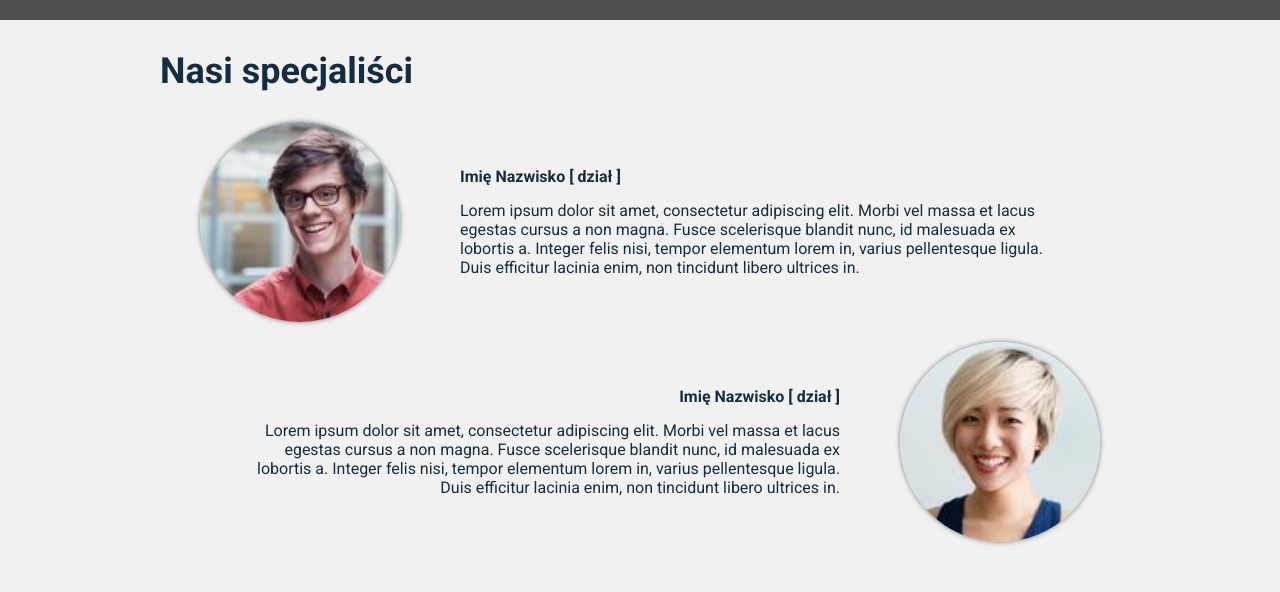
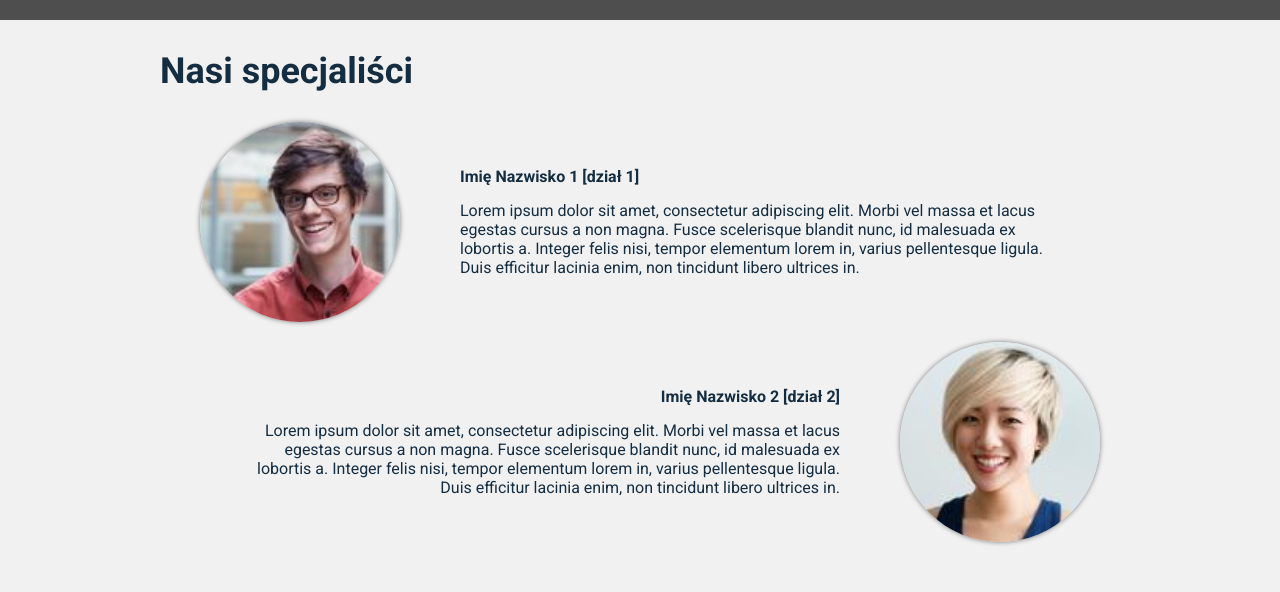
Before and after one commit to MichalMiemus/ProjektReact1, a React (Vite) app: page / in a window 1280 px wide. Shown: the part 780-1372 px from the top of the page. Built offline with nearby package versions, Linux system fonts and the light colour scheme; grey boxes are pictures that could not be loaded.

Commit message:
employee list gen

```diff
--- a/src/App.css
+++ b/src/App.css
@@ -164,7 +164,7 @@ body {
 
 /* container for employee description */
 .info-container {
-  order: 2;
+  order: 1;
   flex: 0;
   width: 100%;
 }
--- a/src/components/About.jsx
+++ b/src/components/About.jsx
@@ -1,5 +1,23 @@
 import React from "react";
+import Employee from "./Employee";
 import "../App.css";
+
+const employees = [
+  {
+    name: "Imię Nazwisko 1",
+    position: "dział 1",
+    description:
+      "Lorem ipsum dolor sit amet, consectetur adipiscing elit. Morbi vel massa et lacus egestas cursus a non magna. Fusce scelerisque blandit nunc, id malesuada ex lobortis a. Integer felis nisi, tempor elementum lorem in, varius pellentesque ligula. Duis efficitur lacinia enim, non tincidunt libero ultrices in.",
+    photo: `./e1.jpg`,
+  },
+  {
+    name: "Imię Nazwisko 2",
+    position: "dział 2",
+    description:
+      "Lorem ipsum dolor sit amet, consectetur adipiscing elit. Morbi vel massa et lacus egestas cursus a non magna. Fusce scelerisque blandit nunc, id malesuada ex lobortis a. Integer felis nisi, tempor elementum lorem in, varius pellentesque ligula. Duis efficitur lacinia enim, non tincidunt libero ultrices in.",
+    photo: `./e2.jpg`,
+  },
+];
 
 const About = () => {
   return (
@@ -7,46 +25,15 @@ const About = () => {
       <div className="container">
         <h2 className="descr-about">Nasi specjaliści</h2>
         <ul className="employee-list">
-          <li className="employee">
-            <div className="photo-container">
-              <div
-                className="employee-photo"
-                style={{
-                  backgroundImage: `url('./e1.jpg')`,
-                }}
-              ></div>
-            </div>
-            <div className="info-container">
-              <div className="name">Imię Nazwisko [ dział ]</div>
-              <div className="description">
-                Lorem ipsum dolor sit amet, consectetur adipiscing elit. Morbi
-                vel massa et lacus egestas cursus a non magna. Fusce scelerisque
-                blandit nunc, id malesuada ex lobortis a. Integer felis nisi,
-                tempor elementum lorem in, varius pellentesque ligula. Duis
-                efficitur lacinia enim, non tincidunt libero ultrices in.
-              </div>
-            </div>
-          </li>
-          <li className="employee">
-            <div className="info-container">
-              <div className="name">Imię Nazwisko [ dział ]</div>
-              <div className="description">
-                Lorem ipsum dolor sit amet, consectetur adipiscing elit. Morbi
-                vel massa et lacus egestas cursus a non magna. Fusce scelerisque
-                blandit nunc, id malesuada ex lobortis a. Integer felis nisi,
-                tempor elementum lorem in, varius pellentesque ligula. Duis
-                efficitur lacinia enim, non tincidunt libero ultrices in.
-              </div>
-            </div>
-            <div className="photo-container">
-              <div
-                className="employee-photo"
-                style={{
-                  backgroundImage: `url('./e2.jpg')`,
-                }}
-              ></div>
-            </div>
-          </li>
+          {employees.map((employee, index) => (
+            <Employee
+              key={index}
+              name={employee.name}
+              position={employee.position}
+              description={employee.description}
+              photo={employee.photo}
+            />
+          ))}
         </ul>
       </div>
     </section>
--- /dev/null
+++ b/src/components/Employee.jsx
@@ -0,0 +1,23 @@
+import React from "react";
+import "../App.css";
+
+const Employee = ({ name, position, description, photo }) => {
+  return (
+    <li className="employee">
+      <div className="photo-container">
+        <div
+          className="employee-photo"
+          style={{ backgroundImage: `url(${photo})` }}
+        ></div>
+      </div>
+      <div className="info-container">
+        <div className="name">
+          {name} [{position}]
+        </div>
+        <div className="description">{description}</div>
+      </div>
+    </li>
+  );
+};
+
+export default Employee;
```
